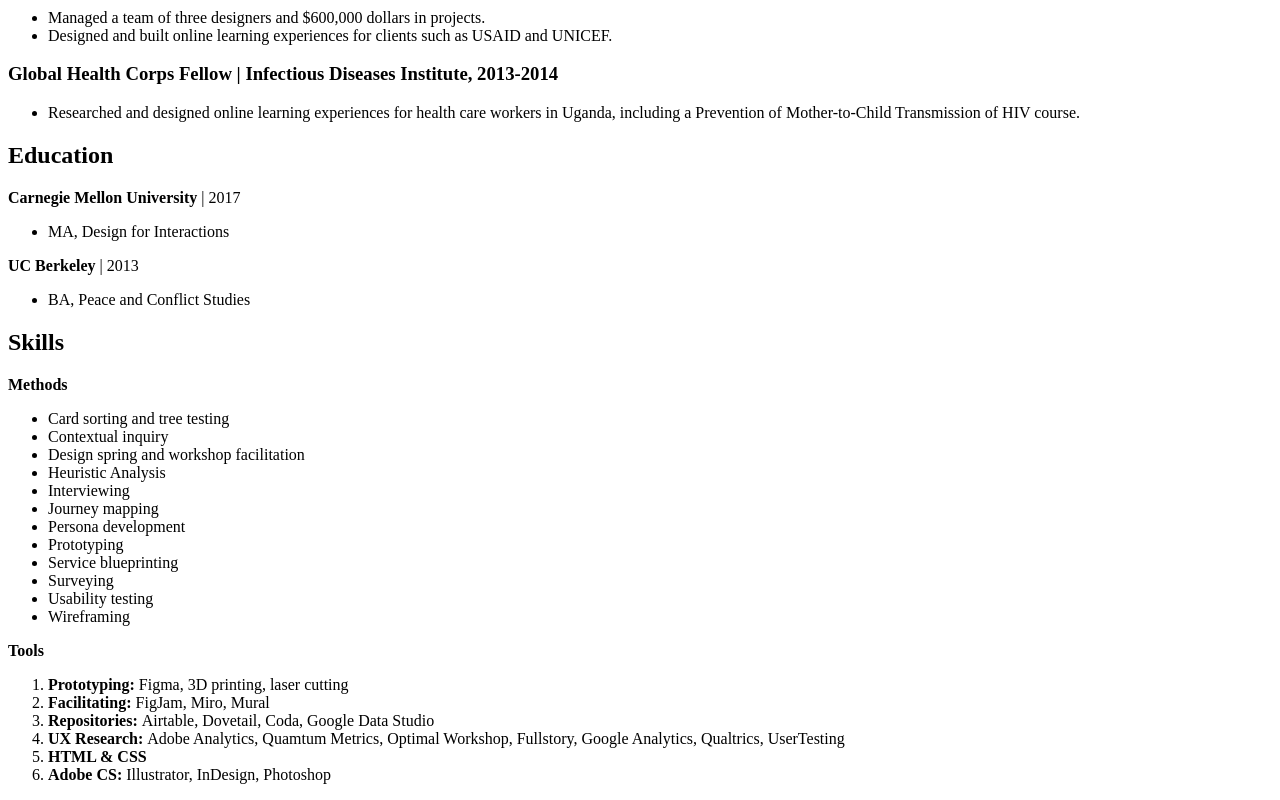
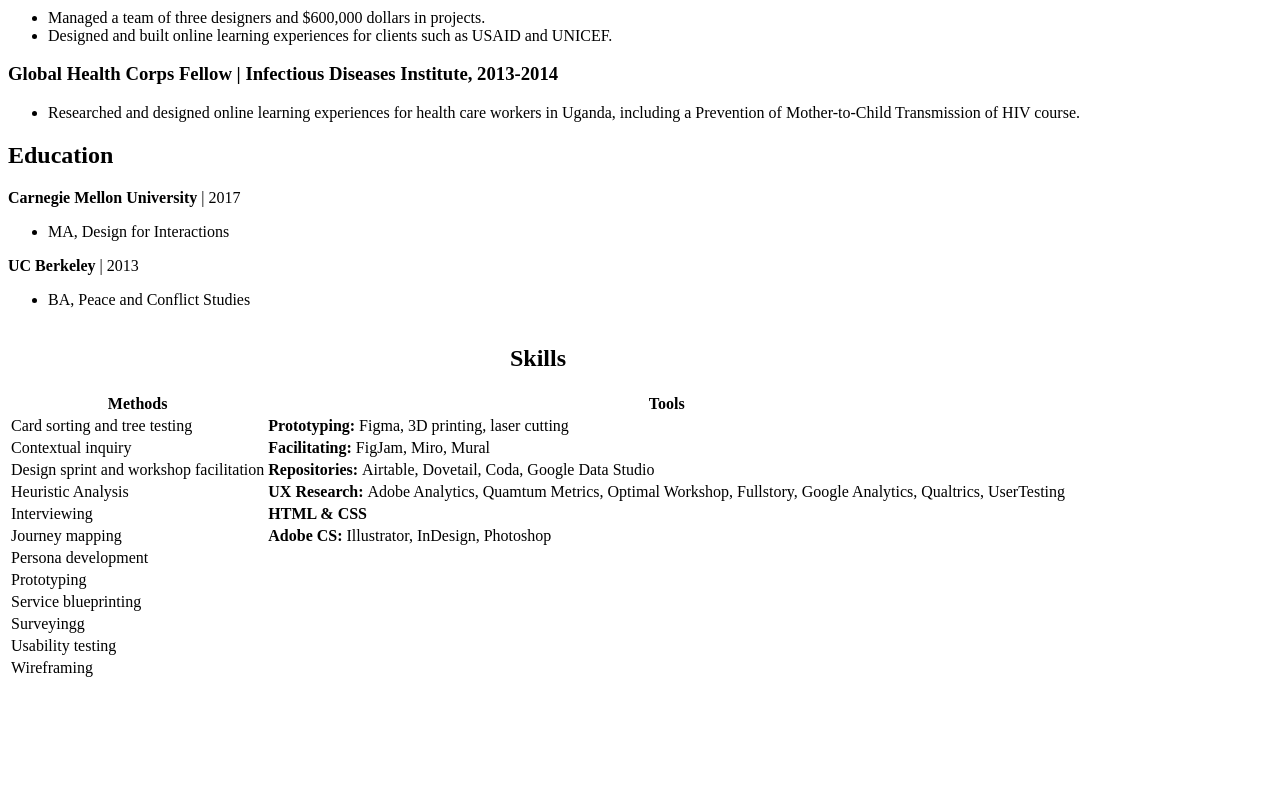
Before and after one commit to Delanie02/springboard, a plain HTML site: page 4.3/cv.html in a window 1280 px wide. Shown: the part 887-1687 px from the top of the page. After the commit the page ends 1575 px from the top, so only its background shows below. Drawn offline with Linux system fonts and the light colour scheme.

Commit message:
Fix sprint typo

```diff
--- a/4.3/cv.html
+++ b/4.3/cv.html
@@ -118,10 +118,97 @@
         </ul>
     </section>
     <section>
-        <h2>
+        <!-- <h2>
             Skills
-        </h2>
-        <p>
+        </h2> -->
+        <table>
+            <caption><h2>Skills</h2></caption>
+            <thead>
+                <tr>
+                <th>Methods</th>
+                <th>Tools</th>
+                </tr>
+            </thead>
+            <tbody>
+                <tr>
+                    <td>Card sorting and tree testing</td>
+                    <td>
+                        <b>
+                            Prototyping:
+                        </b>
+                        Figma, 3D printing, laser cutting
+                    </td>
+                </tr>
+                <tr>
+                    <td>Contextual inquiry</td>
+                    <td>
+                        <b>
+                        Facilitating:
+                        </b>
+                        FigJam, Miro, Mural
+                    </td>
+                </tr>
+                <tr>
+                    <td>Design sprint and workshop facilitation</td>
+                    <td>
+                        <b>
+                            Repositories:
+                        </b>
+                        Airtable, Dovetail, Coda, Google Data Studio
+                    </td>
+                    </tr>
+                <tr>
+                    <td>Heuristic Analysis</td>
+                    <td>
+                        <b>
+                            UX Research:
+                        </b>
+                        Adobe Analytics, Quamtum Metrics, Optimal Workshop, Fullstory, Google Analytics, Qualtrics, UserTesting
+                    </td>
+                </tr>
+                <tr>
+                <td>Interviewing</td>
+                <td>
+                    <b>
+                        HTML & CSS
+                    </b>
+                </td>
+                </tr>
+                <tr>
+                <td>Journey mapping</td>
+                <td>
+                    <b>
+                        Adobe CS:
+                    </b>
+                    Illustrator, InDesign, Photoshop
+                </td>
+                </tr>
+                <tr>
+                <td>Persona development</td>
+                <td></td>
+                </tr>
+                <td>Prototyping</td>
+                <td></td>
+                </tr>
+                </tr>
+                <td>Service blueprinting</td>
+                <td></td>
+                </tr>
+                </tr>
+                <td>Surveyingg</td>
+                <td></td>
+                </tr>
+                </tr>
+                <td>Usability testing</td>
+                <td></td>
+                </tr>
+                </tr>
+                <td>Wireframing</td>
+                <td></td>
+                </tr>
+            </tbody>
+        </table>
+        <!-- Old Methods list <p>
             <strong>
                 Methods
             </strong>
@@ -134,7 +221,7 @@
                 Contextual inquiry
             </li>
             <li>
-                Design spring and workshop facilitation
+                Design sprint and workshop facilitation
             </li>
             <li>
                 Heuristic Analysis
@@ -163,8 +250,8 @@
             <li>
                 Wireframing
             </li>
-        </ul>
-        <p>
+        </ul> -->
+        <!-- Old Tools list<p>
             <strong>
                 Tools
             </strong>
@@ -205,7 +292,7 @@
                 </b>
                 Illustrator, InDesign, Photoshop
             </li>
-        </ol>
+        </ol> -->
     </section>
 </body>
 </html>
```
Also changed, not shown: 4.2/cv.html (+1 -1 lines).
